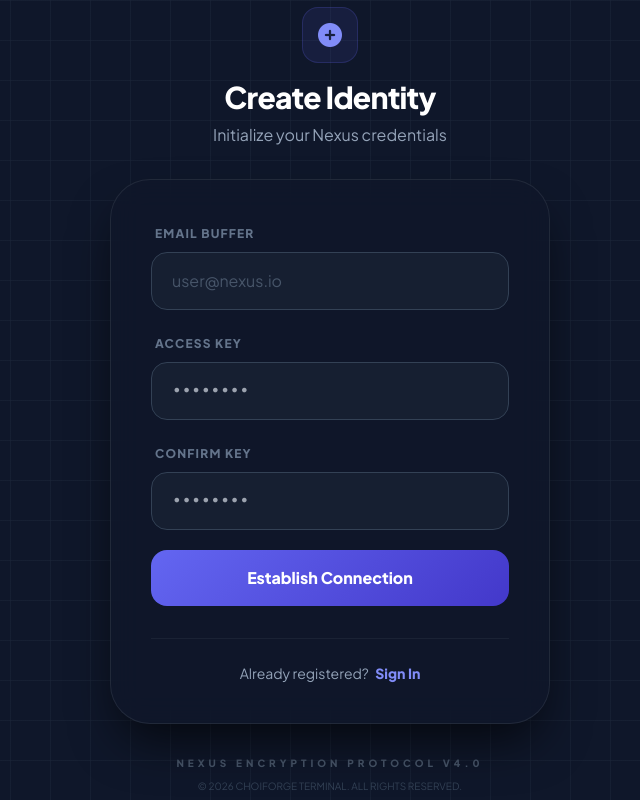
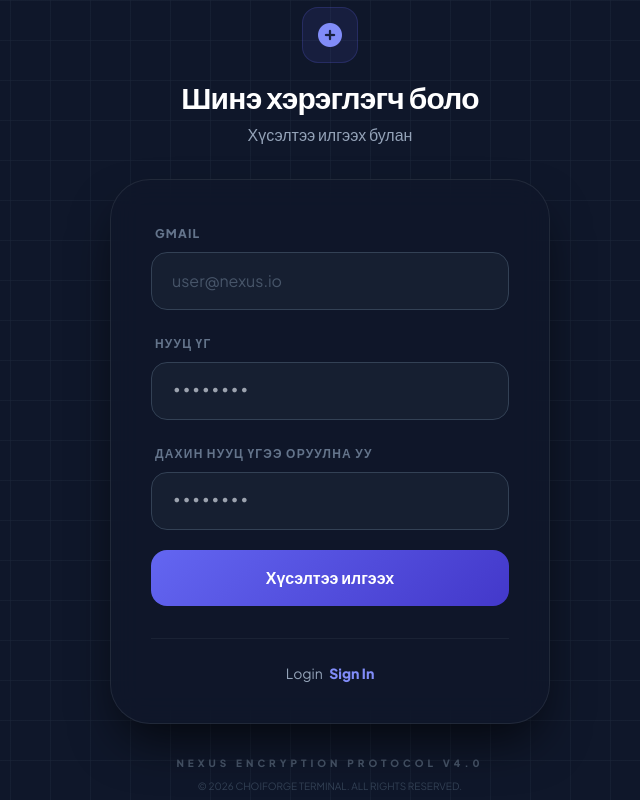
Before and after one commit to choigun0809A/FamilyTreeChoiForge, a Flask app: page /signup in a window 1280 px wide. Shown: the whole page, without its empty margins (310-950 px from the left). Run offline with Flask 3, Linux system fonts and the light colour scheme; parts of the project's set-up code (start-up, migrations or seed data) failed here and were passed over; some libraries are stand-ins or nearby versions.

Commit message:
translated to mongolian v2

```diff
--- a/app.py
+++ b/app.py
@@ -19,15 +19,15 @@ def signup():
         GmailListed = firebase.GmailListed(email)
         if GmailListed:
             if not firebase.Verified(email):
-                return jsonify({'success': False, 'message': 'Email already exists! Wait For Verification.'}), 401
-            return jsonify({'success': False, 'message': 'Email already exists! Please Login.'}), 200
+                return jsonify({'success': False, 'message': 'Gmail үүссэн байна! Та хүсэлтээ батлуулна уу.'}), 401
+            return jsonify({'success': False, 'message': 'Gmail үүссэн байна! Та login хэсэгт нэвтэрнэ үү.'}), 200
 
         uid, isVerified = firebase.signup(email, password)
 
         if isVerified:
-            return jsonify({'success': True, 'message': 'Signup sent! Please Login.'}), 200
+            return jsonify({'success': True, 'message': 'Мэдээлэл амжилттай! Та login хэсэгт нэвтэрнэ үү.'}), 200
         else:
-            return jsonify({'success': False, 'message': 'Signup sent! Please wait for verification.'}), 200
+            return jsonify({'success': False, 'message': 'Хүсэлт амжилттай илгээгдлээ! Та хүсэлтээ батлуулна уу.'}), 200
 
     return render_template('signup.html')
 
@@ -43,15 +43,15 @@ def login():
         if uid and isVerified and correct_password:
             session['uid'] = uid
             session["verified"] = True
-            return jsonify({'success': True, 'message': 'Login successful! Redirecting...'}), 200
+            return jsonify({'success': True, 'message': 'Амжилттай нэвтэрлээ...'}), 200
         elif firebase.UidInRequests(uid) and not correct_password:
-            return jsonify({'success': False, 'message': 'Invalid email or password.'}), 401
+            return jsonify({'success': False, 'message': 'Gmail эсвэл нууц үг буруу.'}), 401
         elif firebase.UidInRequests(uid) and not isVerified:
-            return jsonify({'success': False, 'message': 'Please wait for verification.'}), 401
+            return jsonify({'success': False, 'message': 'Та хүсэлтээ батлуулна уу.'}), 401
         elif not firebase.UidInRequests(uid):
-            return jsonify({'success': False, 'message': 'Please signup first.'}), 401
+            return jsonify({'success': False, 'message': 'Та signup хэсэгт хүсэлтээ илгээнэ үү.'}), 401
         elif uid == None:
-            return jsonify({'success': False, 'message': 'Server error!'}), 401
+            return jsonify({'success': False, 'message': 'Сэрвэр эвдэрсэн!'}), 401
 
     return render_template('login.html')
 
@@ -84,7 +84,7 @@ def update_request():
 @app.route('/update_member', methods=['POST'])
 def update_member():
     firebase.update_member(request.json['key'], request.json['member'])
-    return jsonify({'success': True, 'message': 'Member updated successfully!'}), 200
+    return jsonify({'success': True, 'message': 'Гэр бүлийн мэдээлэл амжилттай хадгалагдлаа!'}), 200
 
 @app.route('/add_member', methods=['POST'])
 def add_member():
@@ -95,7 +95,7 @@ def add_member():
         uniqueId += 1
 
     firebase.add_member(request.json['name'], uniqueId, request.json['gender'], request.json['birthDate'])
-    return jsonify({'success': True, 'message': 'Member added successfully!'}), 200
+    return jsonify({'success': True, 'message': 'Гэр бүлийн гишүүн амжилттай нэмлээ!'}), 200
 
 @app.route('/adminCheck', methods=['POST']  )
 def admin_check():
--- a/templates/signup.html
+++ b/templates/signup.html
@@ -61,15 +61,15 @@
             <div class="inline-flex items-center justify-center w-14 h-14 rounded-2xl bg-indigo-500/10 border border-indigo-500/20 mb-4">
                 <i class="fas fa-plus-circle text-2xl text-indigo-400"></i>
             </div>
-            <h1 class="text-3xl font-extrabold text-white tracking-tight">Create Identity</h1>
-            <p class="text-slate-400 mt-2 font-medium">Initialize your Nexus credentials</p>
+            <h1 class="text-3xl font-extrabold text-white tracking-tight">Шинэ хэрэглэгч боло</h1>
+            <p class="text-slate-400 mt-2 font-medium">Хүсэлтээ илгээх булан</p>
         </div>
 
         <div class="glass-card rounded-[2.5rem] p-8 md:p-10">
             <form id="signupForm" class="space-y-5">
                 <div class="space-y-2">
                     <label class="text-xs font-black uppercase tracking-widest text-slate-500 ml-1" for="email">
-                        Email Buffer
+                        Gmail
                     </label>
                     <input
                         type="email"
@@ -82,7 +82,7 @@
 
                 <div class="space-y-2">
                     <label class="text-xs font-black uppercase tracking-widest text-slate-500 ml-1" for="password">
-                        Access Key
+                        Нууц үг
                     </label>
                     <input
                         type="password"
@@ -96,7 +96,7 @@
 
                 <div class="space-y-2">
                     <label class="text-xs font-black uppercase tracking-widest text-slate-500 ml-1" for="confirm_password">
-                        Confirm Key
+                        Дахин нууц үгээ оруулна уу
                     </label>
                     <input
                         type="password"
@@ -112,7 +112,7 @@
                     id="submitBtn"
                     class="nexus-btn w-full text-white font-bold py-4 rounded-2xl flex items-center justify-center gap-3 mt-4"
                 >
-                    <span id="btnText">Establish Connection</span>
+                    <span id="btnText">Хүсэлтээ илгээх</span>
                     <span
                         id="loadingSpinner"
                         class="hidden animate-spin h-5 w-5 border-2 border-white/30 border-t-white rounded-full"
@@ -122,7 +122,7 @@
 
             <div class="mt-8 pt-6 border-t border-white/5 text-center">
                 <p class="text-sm text-slate-400">
-                    Already registered?
+                    Login
                     <a href="/login" class="text-indigo-400 hover:text-indigo-300 font-bold ml-1 transition-colors">Sign In</a>
                 </p>
             </div>
```
Also changed, not shown: templates/login.html (+6 -6 lines).
